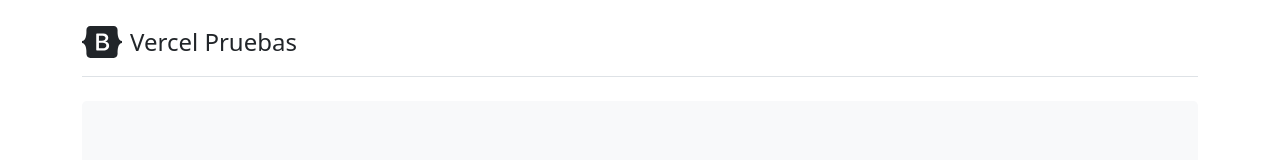
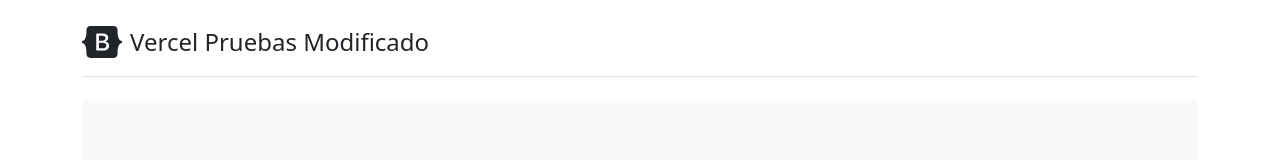
Before and after one commit to jmartinifp/despliegueautomatico, a plain HTML site: page index.html in a window 1280 px wide. Shown: the top 160 px of the page. Drawn offline with Linux system fonts and the light colour scheme.

Commit message:
Update index.html

```diff
--- a/index.html
+++ b/index.html
@@ -40,7 +40,7 @@
     <header class="pb-3 mb-4 border-bottom">
       <a href="/" class="d-flex align-items-center text-dark text-decoration-none">
         <svg xmlns="http://www.w3.org/2000/svg" width="40" height="32" class="me-2" viewBox="0 0 118 94" role="img"><title>Bootstrap</title><path fill-rule="evenodd" clip-rule="evenodd" d="M24.509 0c-6.733 0-11.715 5.893-11.492 12.284.214 6.14-.064 14.092-2.066 20.577C8.943 39.365 5.547 43.485 0 44.014v5.972c5.547.529 8.943 4.649 10.951 11.153 2.002 6.485 2.28 14.437 2.066 20.577C12.794 88.106 17.776 94 24.51 94H93.5c6.733 0 11.714-5.893 11.491-12.284-.214-6.14.064-14.092 2.066-20.577 2.009-6.504 5.396-10.624 10.943-11.153v-5.972c-5.547-.529-8.934-4.649-10.943-11.153-2.002-6.484-2.28-14.437-2.066-20.577C105.214 5.894 100.233 0 93.5 0H24.508zM80 57.863C80 66.663 73.436 72 62.543 72H44a2 2 0 01-2-2V24a2 2 0 012-2h18.437c9.083 0 15.044 4.92 15.044 12.474 0 5.302-4.01 10.049-9.119 10.88v.277C75.317 46.394 80 51.21 80 57.863zM60.521 28.34H49.948v14.934h8.905c6.884 0 10.68-2.772 10.68-7.727 0-4.643-3.264-7.207-9.012-7.207zM49.948 49.2v16.458H60.91c7.167 0 10.964-2.876 10.964-8.281 0-5.406-3.903-8.178-11.425-8.178H49.948z" fill="currentColor"></path></svg>
-        <span class="fs-4">Vercel Pruebas</span>
+        <span class="fs-4">Vercel Pruebas Modificado</span>
       </a>
     </header>
 
```
